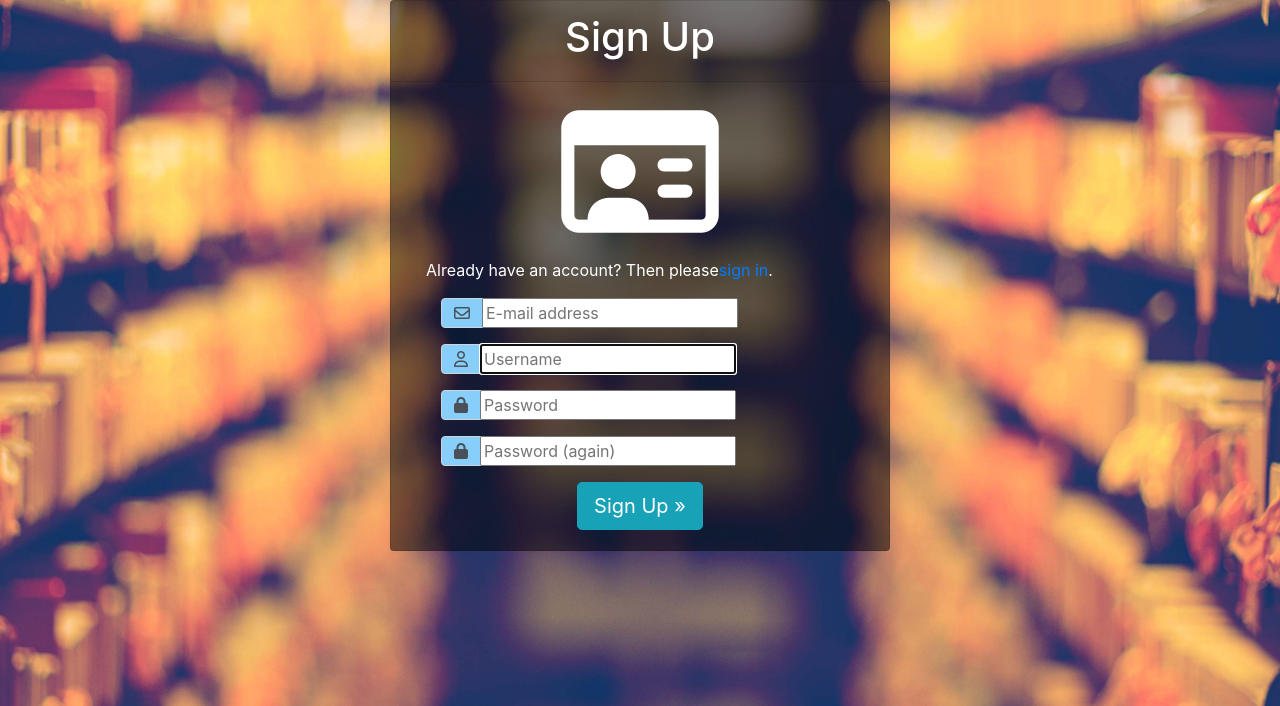
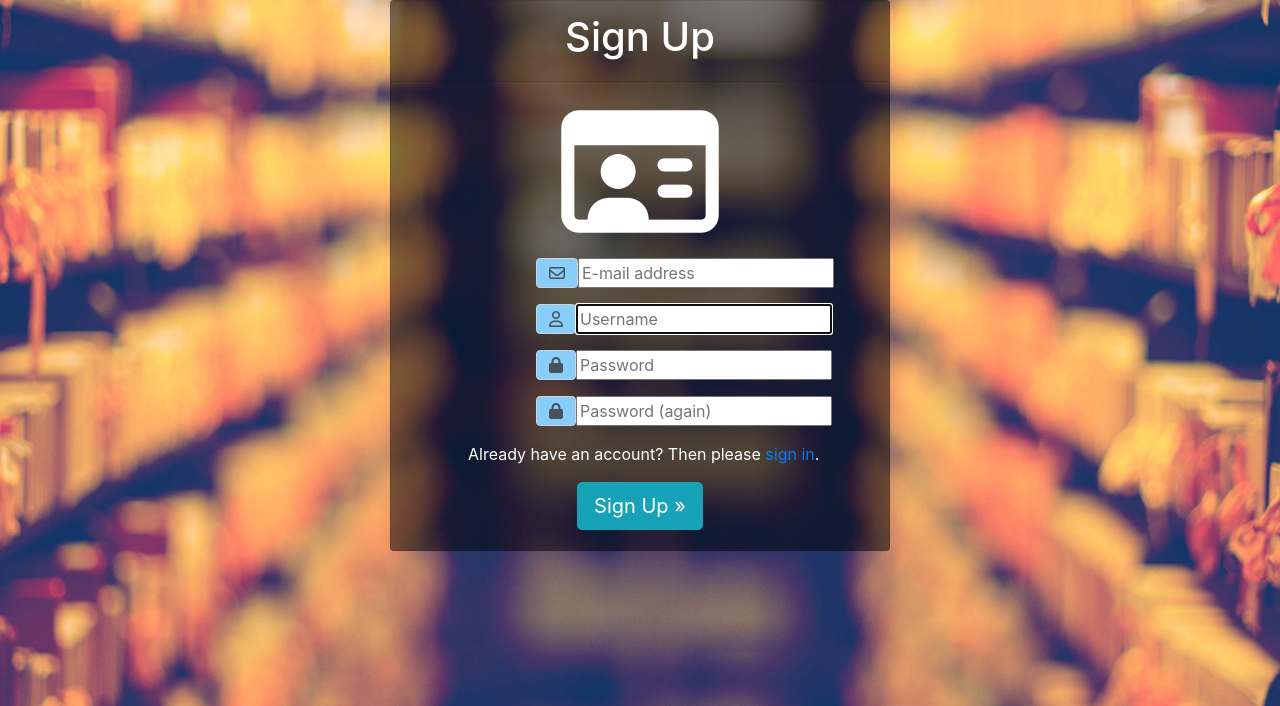
Before and after one commit to jam3gw/QuickTutorApp, a Django app: page /accounts/signup/ in a window 1280 px wide. Shown: the part 56-762 px from the top of the page. Run offline with Django 3.2, Linux system fonts and the light colour scheme; some libraries are stand-ins or nearby versions.

Commit message:
Styled Sign-Up page

```diff
--- a/QuickTutor/static/styling/signup.css
+++ b/QuickTutor/static/styling/signup.css
@@ -2,3 +2,13 @@ body {
     background: url('images/cards.jpg') no-repeat center center fixed;
     background-size: cover;
 }
+
+.input-group-prepend2 {
+    text-align: center;
+    padding-left: 95px;
+}
+
+.input-group-prepend1 {
+    text-align: center;
+    padding-left: 27px;
+}
--- a/QuickTutor/templates/account/login.html
+++ b/QuickTutor/templates/account/login.html
@@ -56,7 +56,7 @@
               <a class="button secondaryAction" href="{% url 'account_reset_password' %}">{% trans "Forgot Password?" %}</a>
             </form>
           <h6 >
-            Don't have an account with us? Click here to <a href="{{ signup_url }}">Sign in with Google</a> <br>
+            Don't have an account with us? <br> Click here to <a href="{{ signup_url }}">Sign in with Google</a> <br>
             {% blocktrans with site.name as site_name %}
             <!--{{ site_name }} account:{% endblocktrans %}-->
           </p>
--- a/QuickTutor/templates/account/signup.html
+++ b/QuickTutor/templates/account/signup.html
@@ -22,20 +22,11 @@
     <div class="container" style="text-align: center">
     <form class="signup" id="signup_form" method="post" action="{% url 'account_signup' %}">
       {% csrf_token %}
-      <p>
-        <div class="input-group form-group">
-          <div class="input-group-prepend" style="color: #FFFFFF">
-            {% blocktrans %}
-            Already have an account? Then please  <a href="{{ login_url }}"> sign in</a>.
-            {% endblocktrans %}
-          </div>
-      </div>
-      </p>
       <!--{{ form.as_p }}-->
       <div class="container" style="text-align: center">
       <p class="text-center">
         <div class="input-group form-group">
-          <div class="input-group-prepend">
+          <div class="input-group-prepend2">
             <span class="input-group-text" style="background-color: lightskyblue"><i class="far fa-envelope"></i></span>
         </div>
         <input type="email" name="email" placeholder="E-mail address" required="" id="id_email">
@@ -43,7 +34,7 @@
       </p>
       <p>
         <div class="input-group form-group">
-          <div class="input-group-prepend">
+          <div class="input-group-prepend2">
             <span class="input-group-text" style="background-color: lightskyblue"><i class="far fa-user"></i></span>
         </div>
         <input type="text" name="username" placeholder="Username" autofocus="autofocus" minlength="1" maxlength="150" required="" id="id_username">
@@ -51,7 +42,7 @@
       </p>
       <p>
         <div class="input-group form-group">
-          <div class="input-group-prepend">
+          <div class="input-group-prepend2">
             <span class="input-group-text" style="background-color: lightskyblue"><i class="fas fa-lock"></i></span>
           </div>
         <input type="password" name="password1" placeholder="Password" required="" id="id_password1">
@@ -59,11 +50,20 @@
       </p>
       <p>
         <div class="input-group form-group">
-          <div class="input-group-prepend">
+          <div class="input-group-prepend2">
             <span class="input-group-text" style="background-color: lightskyblue"><i class="fas fa-lock"></i></span>
           </div>
         <input type="password" name="password2" placeholder="Password (again)" required="" id="id_password2">
         </div>
+      </p>
+      <p>
+        <div class="input-group form-group">
+          <div class="input-group-prepend1" style="color: #FFFFFF">
+            {% blocktrans %}
+            Already have an account? Then please  <a href="{{ login_url }}"> sign in</a>.
+            {% endblocktrans %}
+          </div>
+      </div>
       </p>
       {% if redirect_field_value %}
       <input type="hidden" name="{{ redirect_field_name }}" value="{{ redirect_field_value }}" />
```
Also changed, not shown: QuickTutor/migrations/0002_auto_20200322_1211.py (added).
